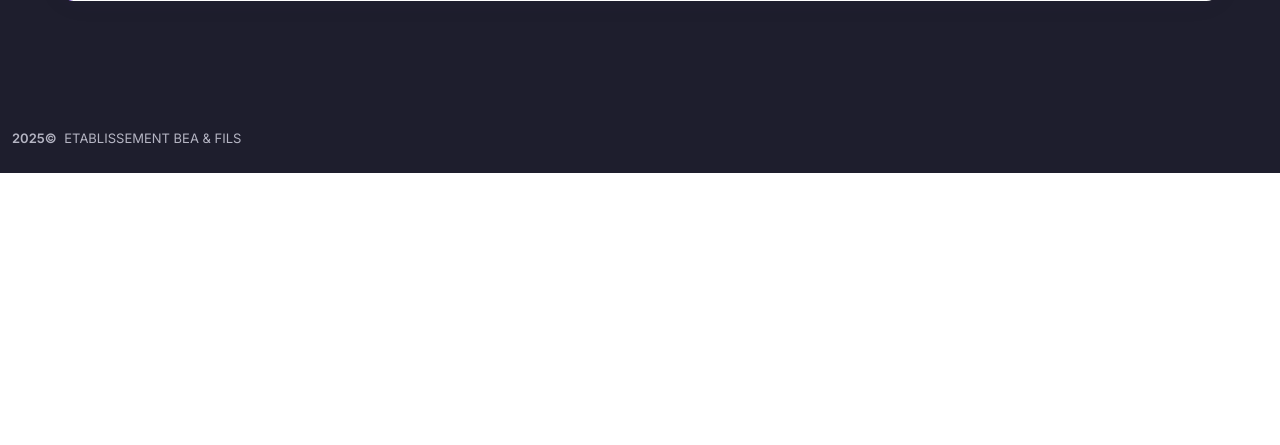
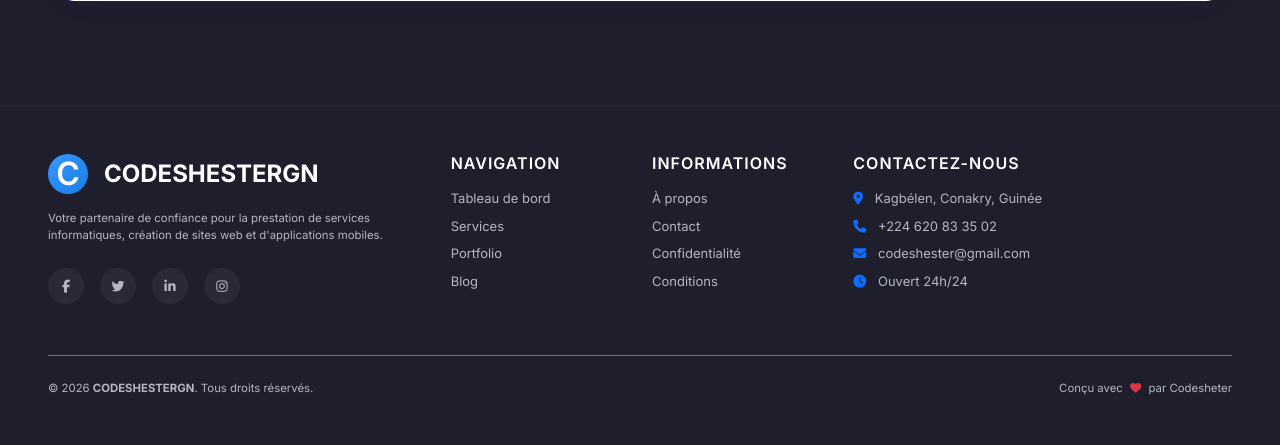
Before and after one commit to Alfredveve/GestionSTOCK_VEVE, a Django app: page /inventory/reports/advanced/ in a window 1280 px wide. Shown: the part 3548-3993 px from the top of the page. Before the commit the page ends 3721 px from the top, so only its background shows below. Run offline with Django 5.2, Linux system fonts and the light colour scheme; the visitor is signed in with stand-in values (Sample User, id 1); data comes from the database, SQL or seed files in the repository; data that the repository does not hold is empty; some libraries are stand-ins or nearby versions.

Commit message:
AJOUT DE PIEDS DE PAGE DU PROJET

```diff
--- a/PGStock/inventory/static/inventory/css/style.css
+++ b/PGStock/inventory/static/inventory/css/style.css
@@ -795,10 +795,53 @@ a:hover {
 }
 
 .stat-content {
-    flex: 1;
     position: relative;
     z-index: 1;
 }
+
+/* ============================================
+   MODERN FOOTER STYLES
+   ============================================ */
+.footer {
+    background-color: #1e1e2d;
+    color: #a1a5b7;
+}
+
+.footer .symbol-label {
+    background: linear-gradient(135deg, var(--kt-primary) 0%, var(--kt-primary-active) 100%);
+    color: white;
+}
+
+.social-link {
+    width: 36px;
+    height: 36px;
+    display: flex;
+    align-items: center;
+    justify-content: center;
+    border-radius: 50%;
+    background-color: rgba(255, 255, 255, 0.05);
+    transition: all 0.3s ease;
+}
+
+.social-link:hover {
+    background-color: var(--kt-primary);
+    color: white !important;
+    transform: translateY(-3px);
+}
+
+.transition-all {
+    transition: all 0.3s ease;
+}
+
+.text-hover-primary:hover {
+    color: var(--kt-primary) !important;
+    padding-left: 5px;
+}
+
+.ls-1 {
+    letter-spacing: 1px;
+}
+
 .stat-label {
     font-size: 0.875rem;
     color: var(--text-gray);
--- a/PGStock/inventory/templates/inventory/base.html
+++ b/PGStock/inventory/templates/inventory/base.html
@@ -65,17 +65,11 @@
                 </div>
             </div>
         </div>
+    </div>
         {% endblock %}
 
         <!-- Footer -->
-        <div class="footer py-4 d-flex flex-lg-column" id="kt_footer">
-            <div class="container-fluid d-flex flex-column flex-md-row align-items-center justify-content-between">
-                <div class="text-dark order-2 order-md-1">
-                    <span class="text-muted fw-bold me-1">2025©</span>
-                    <span class="text-muted">ETABLISSEMENT BEA & FILS </span>
-                </div>
-            </div>
-        </div>
+        {% include 'inventory/footer.html' %}
     </div> <!-- End Wrapper -->
 
 
--- /dev/null
+++ b/PGStock/inventory/templates/inventory/footer.html
@@ -0,0 +1,70 @@
+{% load static %}
+<!-- Footer Section -->
+<footer class="footer mt-auto py-5" style="background-color: #1e1e2d; border-top: 1px solid rgba(255, 255, 255, 0.05);">
+    <div class="container-fluid px-3 px-lg-5">
+        <div class="row gy-4">
+            <!-- Company Info & Logo -->
+            <div class="col-lg-4 col-md-6 mb-4 mb-md-0">
+                <div class="d-flex align-items-center mb-3">
+                    <div class="symbol symbol-40px me-3">
+                         <div class="symbol-label fs-2 fw-bold bg-primary text-white rounded-circle d-flex align-items-center justify-content-center" style="width: 40px; height: 40px;">
+                            C
+                        </div>
+                    </div>
+                    <span class="fs-4 fw-bolder text-white">CODESHESTERGN</span>
+                </div>
+                <p class="text-muted small">
+                    Votre partenaire de confiance pour la prestation de services informatiques, création de sites web et d'applications mobiles.
+                </p>
+                <div class="d-flex gap-3 mt-4">
+                    <a href="https://facebook.com/codeshestergn" target="_blank" class="social-link text-muted"><i class="fab fa-facebook-f"></i></a>
+                    <a href="https://twitter.com/codeshestergn" target="_blank" class="social-link text-muted"><i class="fab fa-twitter"></i></a>
+                    <a href="https://linkedin.com/in/codeshestergn" target="_blank" class="social-link text-muted"><i class="fab fa-linkedin-in"></i></a>
+                    <a href="https://instagram.com/codeshestergn" target="_blank" class="social-link text-muted"><i class="fab fa-instagram"></i></a>
+                </div>
+            </div>
+
+            <!-- Quick Links -->
+            <div class="col-lg-2 col-md-6 mb-4 mb-md-0">
+                <h5 class="text-white fw-bold mb-3 fs-6 text-uppercase ls-1">Navigation</h5>
+                <ul class="list-unstyled">
+                    <li class="mb-2"><a href="{% url 'inventory:dashboard' %}" class="text-muted text-hover-primary text-decoration-none transition-all">Tableau de bord</a></li>
+                    <li class="mb-2"><a href="https://vevebea.pythonanywhere.com/services/" target="_blank" class="text-muted text-hover-primary text-decoration-none transition-all">Services</a></li>
+                    <li class="mb-2"><a href="https://vevebea.pythonanywhere.com/portfolio/" target="_blank" class="text-muted text-hover-primary text-decoration-none transition-all">Portfolio</a></li>
+                    <li class="mb-2"><a href="https://vevebea.pythonanywhere.com/blog/" target="_blank" class="text-muted text-hover-primary text-decoration-none transition-all">Blog</a></li>
+                </ul>
+            </div>
+
+            <!-- Resources/Legal -->
+            <div class="col-lg-2 col-md-6 mb-4 mb-md-0">
+                <h5 class="text-white fw-bold mb-3 fs-6 text-uppercase ls-1">Informations</h5>
+                <ul class="list-unstyled">
+                    <li class="mb-2"><a href="https://vevebea.pythonanywhere.com/a-propos/" target="_blank" class="text-muted text-hover-primary text-decoration-none transition-all">À propos</a></li>
+                    <li class="mb-2"><a href="https://vevebea.pythonanywhere.com/contact/" target="_blank" class="text-muted text-hover-primary text-decoration-none transition-all">Contact</a></li>
+                    <li class="mb-2"><a href="https://vevebea.pythonanywhere.com/confidentialite/" target="_blank" class="text-muted text-hover-primary text-decoration-none transition-all">Confidentialité</a></li>
+                    <li class="mb-2"><a href="https://vevebea.pythonanywhere.com/conditions-utilisation/" target="_blank" class="text-muted text-hover-primary text-decoration-none transition-all">Conditions</a></li>
+                </ul>
+            </div>
+
+            <!-- Contact/Newsletter -->
+            <div class="col-lg-4 col-md-6">
+                <h5 class="text-white fw-bold mb-3 fs-6 text-uppercase ls-1">Contactez-nous</h5>
+                <ul class="list-unstyled text-muted">
+                    <li class="mb-2"><i class="fas fa-map-marker-alt me-2 text-primary"></i> Kagbélen, Conakry, Guinée</li>
+                    <li class="mb-2"><i class="fas fa-phone me-2 text-primary"></i> +224 620 83 35 02</li>
+                    <li class="mb-2"><i class="fas fa-envelope me-2 text-primary"></i> codeshester@gmail.com</li>
+                     <li class="mb-2"><i class="fas fa-clock me-2 text-primary"></i> Ouvert 24h/24</li>
+                </ul>
+            </div>
+        </div>
+
+        <div class="border-top border-secondary mt-5 pt-4 d-flex flex-column flex-md-row justify-content-between align-items-center">
+            <div class="text-muted small order-2 order-md-1">
+                &copy; {% now "Y" %} <strong>CODESHESTERGN</strong>. Tous droits réservés.
+            </div>
+            <div class="text-muted small order-1 order-md-2 mb-3 mb-md-0">
+                Conçu avec <i class="fas fa-heart text-danger mx-1"></i> par <a href="https://vevebea.pythonanywhere.com/" target="_blank" class="text-muted text-hover-primary text-decoration-none">Codesheter</a>
+            </div>
+        </div>
+    </div>
+</footer>
```
